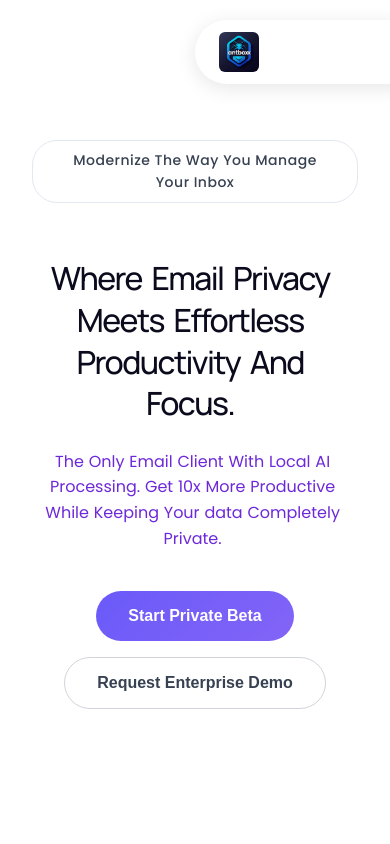
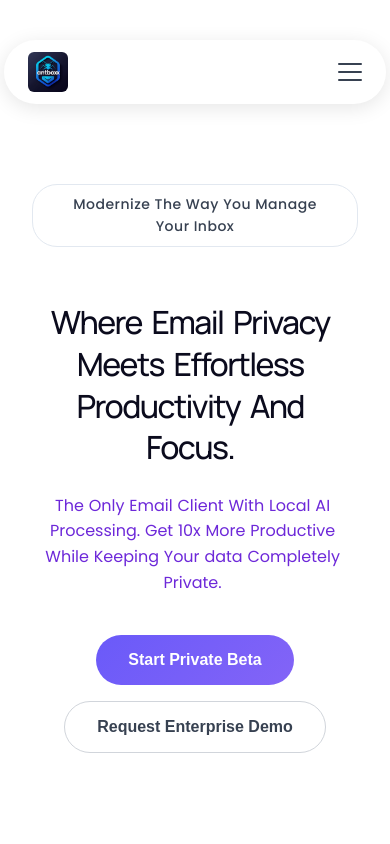
Before and after one commit to Shivyoddha/Antboxx_Landing, a React (Create React App) app: page / in a window 390 px wide. Shown: the top 844 px of the page. Built offline with nearby package versions, Linux system fonts and the light colour scheme; a web font is replaced by a local one.

Commit message:
Revert navbar to sticky position - restore proper alignment

```diff
--- a/src/App.css
+++ b/src/App.css
@@ -10,17 +10,12 @@ body {
   color: #333;
 }
 
-.App {
-  padding-top: 100px;
-}
-
 /* Header - Clean Sticky Centering */
 .header {
-  position: fixed;
-  top: 20px;
-  left: 50%;
-  transform: translateX(-50%);
+  position: sticky;
+  top: 0;
   width: 800px;
+  margin: 40px auto;
   background: white;
   border-radius: 32px;
   box-shadow: 0 4px 20px rgba(0, 0, 0, 0.1);
@@ -1953,6 +1948,7 @@ body {
 @media (max-width: 900px) {
   .header {
     width: 90%;
+    margin: 40px auto;
   }
 }
 
@@ -1987,6 +1983,7 @@ body {
 @media (max-width: 768px) {
   .header {
     width: 95%;
+    margin: 40px auto;
     padding: 0.75rem 1rem 0.75rem 1.5rem;
   }
 
@@ -2155,6 +2152,7 @@ body {
 @media (max-width: 480px) {
   .header {
     width: 98%;
+    margin: 40px auto;
   }
 
   .hero h1 {
```
